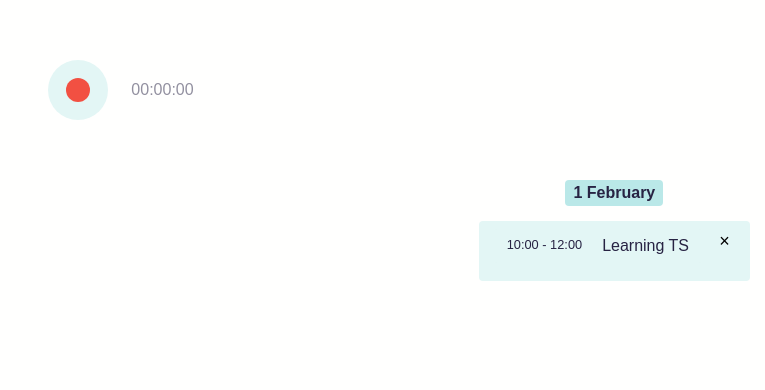
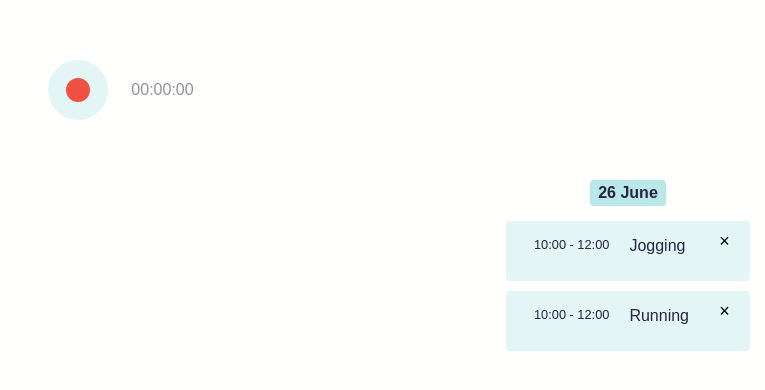
Before and after one commit to blackkeyboard141/timeline_react_ts, a React (Create React App) app: page / in a window 1280 px wide. Shown: the top 390 px of the page, without its empty margins (515-1280 px from the left). Built offline with nearby package versions, Linux system fonts and the light colour scheme; data requests are answered from the project's data file.

Commit message:
rendered

```diff
--- a/json-server/db.json
+++ b/json-server/db.json
@@ -5,6 +5,12 @@
       "title": "Jogging",
       "dateStart": "2020-07-26T12:14:45.188Z",
       "dateEnd": "2020-07-26T14:14:45.188Z"
+    },
+    {
+      "id": 2,
+      "title": "Running",
+      "dateStart": "2020-07-26T12:14:45.188Z",
+      "dateEnd": "2020-07-26T14:14:45.188Z"
     }
   ]
 }
--- a/src/components/Calendar/Calendar.tsx
+++ b/src/components/Calendar/Calendar.tsx
@@ -2,7 +2,13 @@ import React, { useEffect } from "react";
 import "./Calendar.css";
 import { connect, ConnectedProps } from "react-redux";
 import { RootState } from "../../redux/store";
-import { selectUserEventsArray, loadUserEvents } from "../../redux/userEvents";
+import {
+  selectUserEventsArray,
+  loadUserEvents,
+  UserEvent,
+} from "../../redux/userEvents";
+
+import { addZero } from "../../lib/utils";
 
 const mapState = (state: RootState) => ({
   events: selectUserEventsArray(state),
@@ -18,27 +24,90 @@ type PropsFromRedux = ConnectedProps<typeof connector>;
 
 interface Props extends PropsFromRedux {}
 
+const createDateKey = (date: Date) => {
+  const year = date.getUTCFullYear();
+  const month = date.getUTCMonth();
+  const day = date.getUTCDate();
+
+  return `${addZero(year)}-${addZero(month)}-${addZero(day)}`;
+};
+
+const groupEventsByDay = (events: UserEvent[]) => {
+  const groups: Record<string, UserEvent[]> = {};
+
+  const addToGroup = (datekey: string, event: UserEvent) => {
+    if (groups[datekey] === undefined) {
+      groups[datekey] = [];
+    }
+
+    groups[datekey].push(event);
+  };
+
+  events.forEach((event) => {
+    const dateStartKey = createDateKey(new Date(event.dateStart));
+    const dateEndKey = createDateKey(new Date(event.dateEnd));
+
+    addToGroup(dateStartKey, event);
+
+    if (dateEndKey !== dateStartKey) {
+      addToGroup(dateEndKey, event);
+    }
+  });
+
+  return groups;
+};
+
 const Calendar: React.FC<Props> = ({ events, loadUserEvents }) => {
   useEffect(() => {
     loadUserEvents();
   }, []);
+
+  let groupedEvents: ReturnType<typeof groupEventsByDay> | undefined;
+  let sortedGroupKeys: string[] | undefined;
+
+  if (events.length) {
+    groupedEvents = groupEventsByDay(events);
+    sortedGroupKeys = Object.keys(groupedEvents).sort(
+      (date1, date2) => +new Date(date1) - +new Date(date2)
+    );
+  }
+
+  return groupedEvents && sortedGroupKeys ? (
+    <div className="calendar">
+      {sortedGroupKeys.map((daykey) => {
+        const events = groupedEvents![daykey];
+        const groupDate = new Date(daykey);
+        const day = groupDate.getDate();
+        const month = groupDate.toLocaleString(undefined, { month: "long" });
         return (
-    <div className="calendar">
           <div className="calender-day">
             <div className="calendar-day-label">
-          <span>1 February</span>
+              <span>
+                {day} {month}
+              </span>
             </div>
+
             <div className="calendar-events">
+              {events.map((event) => {
+                return (
                   <div className="calendar-event">
                     <div className="calendar-event">
                       <div className="calendar-event-time">10:00 - 12:00</div>
-              <div className="calendar-event-title">Learning TS</div>
+                      <div className="calendar-event-title">{event.title}</div>
                     </div>
-            <button className="calendar-event-delete-button">&times;</button>
+                    <button className="calendar-event-delete-button">
+                      &times;
+                    </button>
+                  </div>
+                );
+              })}
             </div>
           </div>
+        );
+      })}
     </div>
-    </div>
+  ) : (
+    <p>Loading...</p>
   );
 };
 
--- a/src/components/Recorder/Recorder.tsx
+++ b/src/components/Recorder/Recorder.tsx
@@ -3,8 +3,7 @@ import "./Recorder.css";
 import { useDispatch, useSelector } from "react-redux";
 import cx from "classnames";
 import { start, stop, selectDateStart } from "../../redux/recorder";
-
-const addZero = (num: number) => (num < 10 ? `0${num}` : `${num}`); //adding leading zero to single digits
+import { addZero } from "../../lib/utils";
 
 const Recorder = () => {
   const dispatch = useDispatch(); // from redux
--- /dev/null
+++ b/src/lib/utils.ts
@@ -0,0 +1 @@
+export const addZero = (num: number) => (num < 10 ? `0${num}` : `${num}`); //adding leading zero to single digits
--- a/src/redux/userEvents.ts
+++ b/src/redux/userEvents.ts
@@ -2,7 +2,7 @@ import { AnyAction, Action } from "redux";
 import { ThunkAction } from "redux-thunk";
 import { RootState } from "./store";
 
-interface UserEvent {
+export interface UserEvent {
   id: number;
   title: string;
   dateStart: string;
```
Lines whose indentation alone changed are shown as unchanged.
